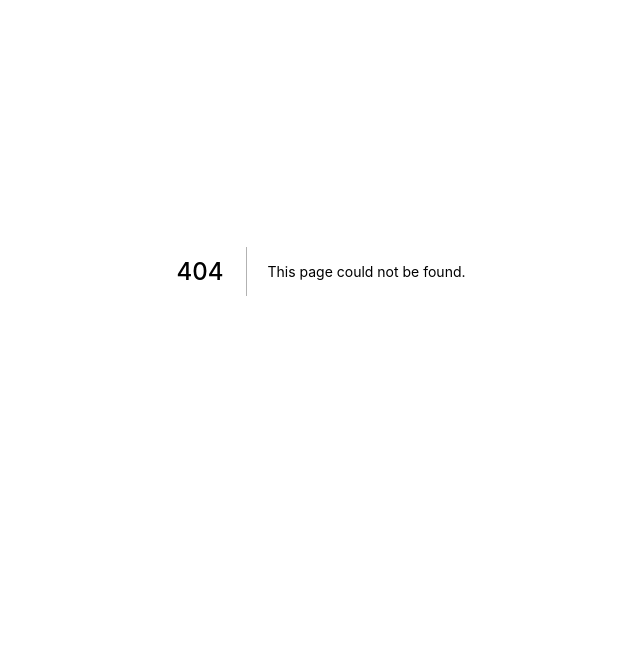
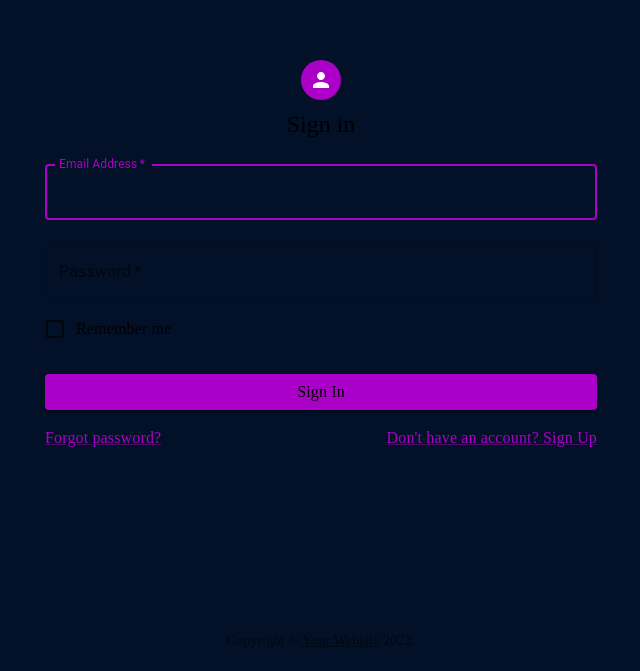
Before and after one commit to SabaManjavidze/Dorten, a Next.js app: page /login in a window 1280 px wide. Before the commit this address had no page. Shown: the part 129-800 px from the top of the page, without its empty margins (319-959 px from the left). Built offline with nearby package versions, Linux system fonts and the light colour scheme.

Commit message:
added material ui and a login page

```diff
--- /dev/null
+++ b/components/Copyright.tsx
@@ -0,0 +1,21 @@
+import * as React from "react";
+import Link from "@mui/material/Link";
+import Typography from "@mui/material/Typography";
+
+export function Copyright(props: any) {
+  return (
+    <Typography
+      variant="body2"
+      color="text.secondary"
+      align="center"
+      {...props}
+    >
+      {"Copyright © "}
+      <Link color="inherit" href="https://mui.com/">
+        Your Website
+      </Link>{" "}
+      {new Date().getFullYear()}
+      {"."}
+    </Typography>
+  );
+}
--- a/package.json
+++ b/package.json
@@ -9,6 +9,10 @@
     "lint": "next lint"
   },
   "dependencies": {
+    "@emotion/react": "^11.10.0",
+    "@emotion/styled": "^11.10.0",
+    "@mui/icons-material": "^5.8.4",
+    "@mui/material": "^5.10.0",
     "apollo-server-core": "^3.10.1",
     "apollo-server-micro": "^3.10.1",
     "axios": "^0.27.2",
--- a/pages/_app.tsx
+++ b/pages/_app.tsx
@@ -1,8 +1,93 @@
-import '../styles/globals.css'
-import type { AppProps } from 'next/app'
+import type { AppProps } from "next/app";
+import { createContext, useContext, useEffect, useMemo, useState } from "react";
+import {
+  CSSInterpolation,
+  createTheme,
+  ThemeProvider,
+  Box,
+} from "@mui/material";
+import { blue, purple } from "@mui/material/colors";
+import { darken } from "@mui/material";
+import "../styles/globals.css";
 
+export const ColorModeContext = createContext({ toggleColorMode: () => {} });
+export const useColorMode = () => useContext(ColorModeContext);
 function MyApp({ Component, pageProps }: AppProps) {
-  return <Component {...pageProps} />
+  // extra-small
+  //  xs: 450,
+  // small
+  //  sm: 600,
+  // medium
+  //  md: 900,
+  // large
+  //  lg: 1200,
+  // extra-large
+  //  xl: 1536,
+  type themeType = "light" | "dark";
+  const [mode, setMode] = useState<themeType>("light");
+  const colorMode = useMemo(
+    () => ({
+      toggleColorMode: () => {
+        setMode((prevMode) => (prevMode === "light" ? "dark" : "light"));
+      },
+    }),
+    []
+  );
+  const fontStyleOverride: CSSInterpolation = {
+    fontFamily: "cursive",
+    color: mode === "dark" ? "#f4eee6" : "black",
+  };
+  const theme = useMemo(
+    () =>
+      createTheme({
+        palette: {
+          mode: mode,
+          primary: {
+            main: darken(purple.A400, 0.2),
+            dark: darken(purple.A700, 0.2),
+          },
+          background: { paper: darken(blue[900], 0.75) },
+        },
+
+        components: {
+          MuiTypography: {
+            styleOverrides: {
+              h1: fontStyleOverride,
+              h2: fontStyleOverride,
+              h3: fontStyleOverride,
+              h4: fontStyleOverride,
+              h5: fontStyleOverride,
+              h6: fontStyleOverride,
+              body1: fontStyleOverride,
+              body2: fontStyleOverride,
+            },
+          },
+        },
+      }),
+    [mode]
+  );
+  useEffect(() => {
+    const last_theme = localStorage.getItem("theme") as themeType;
+
+    if (last_theme && last_theme !== mode) {
+      setMode(last_theme);
+    }
+  }, []);
+
+  return (
+    <ColorModeContext.Provider value={colorMode}>
+      <ThemeProvider theme={theme}>
+        <Box
+          sx={{
+            bgcolor: "background.paper",
+            overflowX: "hidden",
+            minHeight: "100vh",
+          }}
+        >
+          <Component {...pageProps} />
+        </Box>
+      </ThemeProvider>
+    </ColorModeContext.Provider>
+  );
 }
-
-export default MyApp
+export default MyApp;
--- a/pages/index.tsx
+++ b/pages/index.tsx
@@ -1,10 +1,20 @@
+import { Box, Button, Typography } from "@mui/material";
 import type { NextPage } from "next";
+import { useRouter } from "next/router";
 
 const Home: NextPage = () => {
+  const router = useRouter();
   return (
-    <div>
-      <h1 className="text-white">Hello</h1>
-    </div>
+    <Box>
+      <Button
+        variant="contained"
+        onClick={() => {
+          router.push("/login");
+        }}
+      >
+        <Typography>Hello World</Typography>
+      </Button>
+    </Box>
   );
 };
 
--- /dev/null
+++ b/pages/login.tsx
@@ -0,0 +1,121 @@
+import * as React from "react";
+import {
+  Container,
+  Typography,
+  Box,
+  Grid,
+  Link,
+  Checkbox,
+  FormControlLabel,
+  TextField,
+  CssBaseline,
+  Button,
+  Avatar,
+} from "@mui/material";
+import LoginIcon from "@mui/icons-material/Person";
+import { Copyright } from "../components/Copyright";
+import { NextPage } from "next";
+import { useRouter } from "next/router";
+
+const Login: NextPage = () => {
+  const router = useRouter();
+  const handleSubmit = (event: React.FormEvent<HTMLFormElement>) => {
+    event.preventDefault();
+    const data = new FormData(event.currentTarget);
+    console.log({
+      email: data.get("email"),
+      password: data.get("password"),
+    });
+  };
+
+  return (
+    <Container
+      maxWidth="sm"
+      sx={{
+        display: "flex",
+        justifyContent: "center",
+        flexDirection: "column",
+        alignItems: "center",
+        height: "100%",
+        position: "absolute",
+        right: 0,
+        left: 0,
+        top: 0,
+        bottom: 0,
+      }}
+    >
+      <Box
+        sx={{
+          display: "flex",
+          flexDirection: "column",
+          justifyContent: "center",
+          alignItems: "center",
+          mb: "5vh",
+        }}
+      >
+        <Avatar sx={{ m: 1, bgcolor: "primary.main" }}>
+          <LoginIcon />
+        </Avatar>
+        <Typography component="h1" variant="h5">
+          Sign in
+        </Typography>
+        <Box component="form" onSubmit={handleSubmit} noValidate sx={{ mt: 1 }}>
+          <TextField
+            margin="normal"
+            required
+            fullWidth
+            id="email"
+            label="Email Address"
+            name="email"
+            autoComplete="email"
+            autoFocus
+          />
+          <TextField
+            margin="normal"
+            required
+            fullWidth
+            name="password"
+            label="Password"
+            type="password"
+            id="password"
+            autoComplete="current-password"
+          />
+          <FormControlLabel
+            control={<Checkbox value="remember" color="primary" />}
+            label={<Typography>Remember me</Typography>}
+          />
+          <Button
+            type="submit"
+            fullWidth
+            color="primary"
+            variant="contained"
+            sx={{ mt: 3, mb: 2 }}
+          >
+            <Typography sx={{ textTransform: "none" }}>Sign In</Typography>
+          </Button>
+          <Grid container>
+            <Grid item xs>
+              <Link href="#" variant="body1">
+                Forgot password?
+              </Link>
+            </Grid>
+            <Grid item>
+              <Link
+                href="register"
+                onClick={(e) => {
+                  e.preventDefault();
+                  router.push("register");
+                }}
+                variant="body1"
+              >
+                {"Don't have an account? Sign Up"}
+              </Link>
+            </Grid>
+          </Grid>
+        </Box>
+      </Box>
+      <Copyright sx={{ position: "absolute", bottom: "20px" }} />
+    </Container>
+  );
+};
+export default Login;
--- a/styles/globals.css
+++ b/styles/globals.css
@@ -1,8 +1,3 @@
-/* ./styles/global.css */
-@tailwind base;
-@tailwind components;
-@tailwind utilities;
-
-html {
-  background: #1d2331;
+body {
+  margin: 0;
 }
--- a/tailwind.config.js
+++ b/tailwind.config.js
@@ -4,8 +4,11 @@ module.exports = {
     "./pages/**/*.{js,ts,jsx,tsx}",
     "./components/**/*.{js,ts,jsx,tsx}",
   ],
+  corePlugins: {
+    preflight: false,
+  },
   theme: {
     extend: {},
   },
   plugins: [],
-}
+};
```
Also changed, not shown: 2 other files (tests, documents, lock files or other folders).
